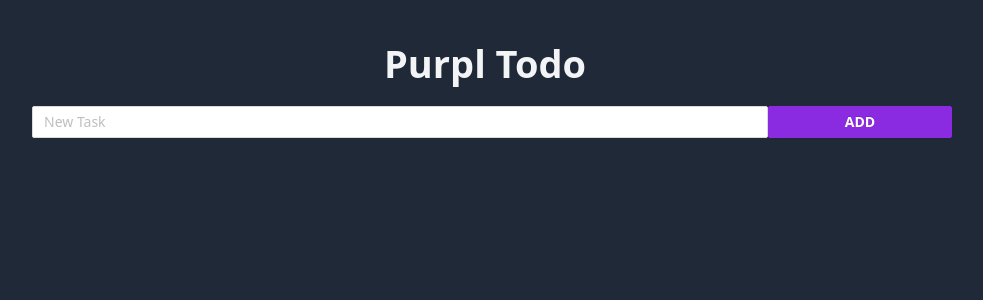
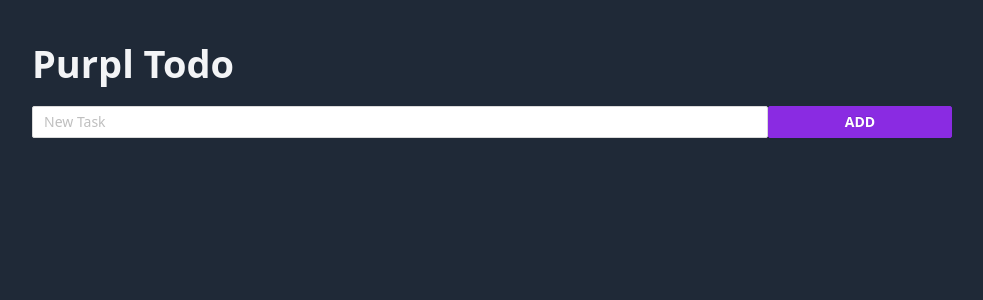
Before and after one commit to kaveenhyacinth/purpl-todo, a React (Create React App) app: page / in a window 1280 px wide. Shown: the top 300 px of the page, without its empty margins (128-1111 px from the left). Built offline with nearby package versions, Linux system fonts and the light colour scheme.

Commit message:
minor change

```diff
--- a/src/App.tsx
+++ b/src/App.tsx
@@ -7,7 +7,7 @@ const { Title } = Typography;
 function App() {
   return (
     <div className="w-screen py-10">
-      <div className="mx-auto w-64">
+      <div className="mx-auto w-3/4">
         <Title className="title">Purpl Todo</Title>
       </div>
       <TodoList />
```
